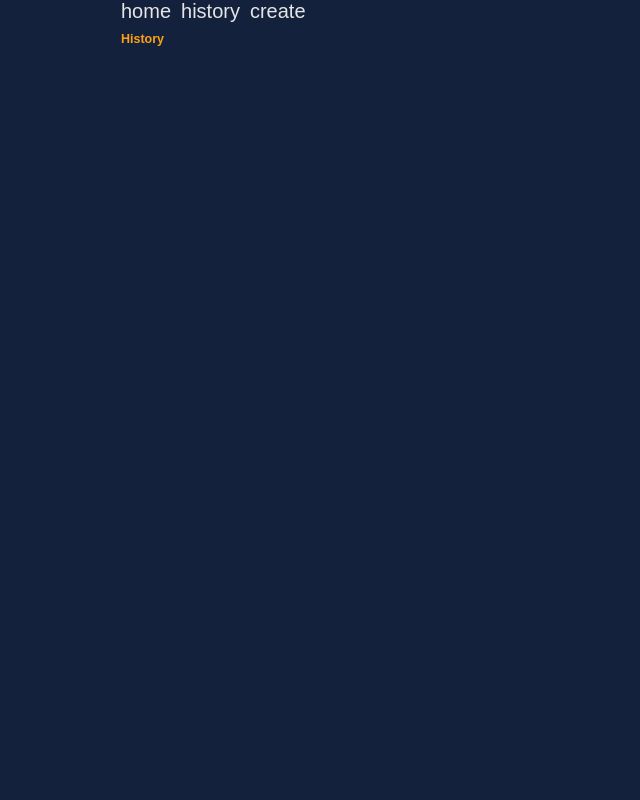
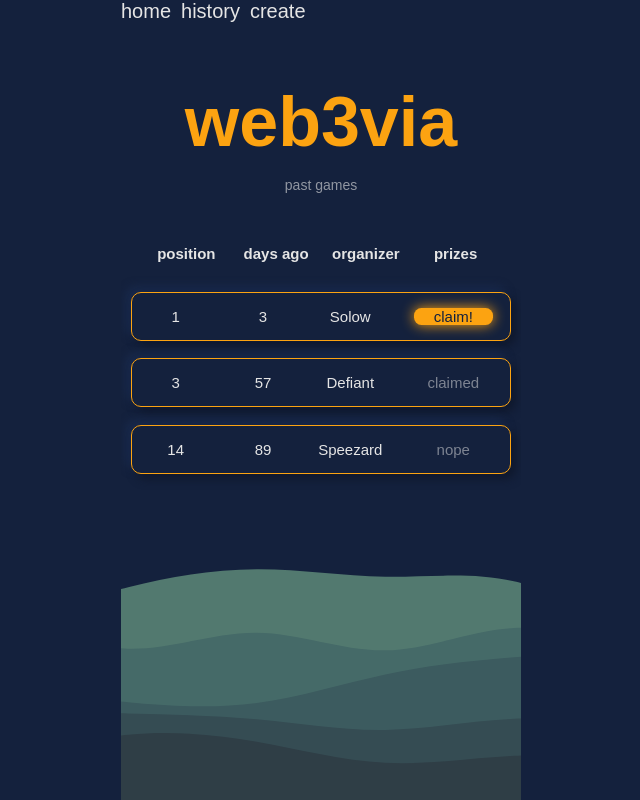
Before and after one commit to leonardoromero/web3via, a Next.js app: page /history in a window 1280 px wide. Shown: the whole page, without its empty margins (319-959 px from the left). Built offline with nearby package versions, Linux system fonts and the light colour scheme; a web font is replaced by a local one.

Commit message:
Add past games dashboard

```diff
--- a/src/app/history/history.module.scss
+++ b/src/app/history/history.module.scss
@@ -1 +1,79 @@
-@import '../styles/common.module.scss'
+@import '../styles/common.module.scss';
+
+.history {
+	background: url('../../../public//history.svg') bottom no-repeat;
+	height: 96vh;
+	display: flex;
+	flex-direction: column;
+	align-items: center;
+	color: $base-grey;
+
+	h1 {
+		@extend .heading-1;
+		margin: 5rem 0 1.5rem;
+	}
+
+	p {
+		font-size: 1.4rem;
+		opacity: 0.6;
+	}
+
+	.gamesList {
+		font-size: 1.5rem;
+		text-align: center;
+		width: 100%;
+		margin-top: 5rem;
+		width: 95%;
+
+		table {
+			width: 95%;
+			margin: 0 auto;
+
+			thead {
+				th {
+					padding-bottom: 1rem;
+					width: 25%;
+				}
+			}
+		}
+		.gameContainer {
+			display: flex;
+			align-items: center;
+			border: 1px solid $accent-orange;
+			border-radius: 1rem;
+			box-shadow: 5px 5px 10px #0f182d, -5px -5px 10px #192a4d;
+			margin: 1.75rem auto;
+			padding: 1.5rem 0;
+
+			.game {
+				display: grid;
+				width: 70%;
+				grid-template-columns: repeat(3, 33%);
+
+				div {
+					display: flex;
+					justify-content: center;
+				}
+			}
+			.gameCTA {
+				display: flex;
+				justify-content: center;
+				width: 30%;
+
+				button.claim {
+					all: unset;
+					background-color: $accent-orange;
+					color: $base-blue;
+					padding: 0 2rem;
+					border-radius: 0.75rem;
+					cursor: pointer;
+					box-shadow: 0px 0px 12.5px 0px $accent-orange;
+				}
+
+				.dimmed {
+					opacity: 0.5;
+				}
+			}
+		}
+	}
+}
--- a/src/app/history/page.tsx
+++ b/src/app/history/page.tsx
@@ -1,8 +1,69 @@
-import React from 'react'
+import React, { ReactElement } from 'react'
+import Link from 'next/link'
 import styles from './history.module.scss'
 
-const History = () => {
-	return <h1 className={styles.title}>History</h1>
+import history, { IGame } from '../../utils/history'
+
+const History = (): ReactElement => {
+	function dateDiffInDays(date: string): number {
+		const _MS_PER_DAY = 1000 * 60 * 60 * 24
+		const today = new Date()
+		const dayOfTheGame = new Date(date)
+
+		// Discard the time and time-zone information.
+		const utc1 = Date.UTC(
+			today.getFullYear(),
+			today.getMonth(),
+			today.getDate()
+		)
+		const utc2 = Date.UTC(
+			dayOfTheGame.getFullYear(),
+			dayOfTheGame.getMonth(),
+			dayOfTheGame.getDate()
+		)
+
+		return Math.floor((utc1 - utc2) / _MS_PER_DAY)
+	}
+
+	const getPrizesStatus = (game: IGame): ReactElement => {
+		if (game.prizesAlreadyClaimed)
+			return <td className={styles.dimmed}>claimed</td>
+		if (game.prizesToClaim)
+			return (
+				<td>
+					<button className={styles.claim}>claim!</button>
+				</td>
+			)
+		return <td className={styles.dimmed}>nope</td>
+	}
+	return (
+		<div className={styles.history}>
+			<h1>web3via</h1>
+			<p>past games</p>
+			<div className={styles.gamesList}>
+				<table>
+					<thead>
+						<tr>
+							<th>position</th>
+							<th>days ago</th>
+							<th>organizer</th>
+							<th>prizes</th>
+						</tr>
+					</thead>
+				</table>
+				{history.map((game) => (
+					<div key={game.date} className={styles.gameContainer}>
+						<Link href={`/history/${game.id}`} className={styles.game}>
+							<div>{game.position}</div>
+							<div>{dateDiffInDays(game.date)}</div>
+							<div>{game.organizer}</div>
+						</Link>
+						<div className={styles.gameCTA}>{getPrizesStatus(game)}</div>
+					</div>
+				))}
+			</div>
+		</div>
+	)
 }
 
 export default History
--- a/src/app/home.module.scss
+++ b/src/app/home.module.scss
@@ -1,7 +1,7 @@
 @import './styles/common.module.scss';
 
 .home {
-	color: white;
+	color: $base-grey;
 	height: 96vh;
 	background: url('../../public/home.svg') no-repeat bottom;
 	display: flex;
@@ -10,7 +10,7 @@
 
 	h1 {
 		@extend .heading-1;
-		margin: 15rem 0 3rem;
+		margin: 15rem 0 1.5rem;
 	}
 
 	p {
@@ -26,7 +26,7 @@
 		gap: 1rem;
 
 		.warning {
-			font-size:1.25rem;
+			font-size: 1.25rem;
 			text-align: center;
 		}
 
--- a/src/app/layout.tsx
+++ b/src/app/layout.tsx
@@ -1,4 +1,4 @@
-import React from 'react'
+import React, { ReactElement } from 'react'
 import Link from 'next/link'
 import { Marmelad, Cambay } from 'next/font/google'
 
@@ -42,7 +42,7 @@ export default function RootLayout({
 	children,
 }: {
 	children: React.ReactNode
-}) {
+}):ReactElement {
 	return (
 			<html lang="en" className={`${marmelad.variable} ${cambay.variable}`}>
 				<body>
--- a/src/app/play/[gameId]/page.tsx
+++ b/src/app/play/[gameId]/page.tsx
@@ -4,8 +4,7 @@ interface IGameProps {
 	}
 }
 
-const Game = ({ params }: IGameProps) => {
-	const { gameId } = params
+const Game = ({ params: { gameId } }: IGameProps) => {
 	return <div style={{ color: 'white' }}>{gameId}</div>
 }
 
--- /dev/null
+++ b/src/utils/history.ts
@@ -0,0 +1,115 @@
+interface IPrize {
+	position: number
+	prize: {
+		amount: number
+		unit: string
+	}
+}
+
+export interface IGame {
+	id: number
+	date: string
+	organizer: string
+	position: number
+	prizes: IPrize[]
+	prizesToClaim: boolean
+	prizesAlreadyClaimed: boolean
+}
+
+const history: IGame[] = [
+	{
+		id: 123456,
+		date: '03/28/2023',
+		organizer: 'Solow',
+		position: 1,
+		prizes: [
+			{
+				position: 1,
+				prize: {
+					amount: 10,
+					unit: 'eth',
+				},
+			},
+			{
+				position: 2,
+				prize: {
+					amount: 5,
+					unit: 'eth',
+				},
+			},
+			{
+				position: 3,
+				prize: {
+					amount: 1,
+					unit: 'eth',
+				},
+			},
+		],
+		prizesToClaim: true,
+		prizesAlreadyClaimed: false,
+	},
+	{
+		id: 234567,
+		date: '02/02/2023',
+		organizer: 'Defiant',
+		position: 3,
+		prizes: [
+			{
+				position: 1,
+				prize: {
+					amount: 10,
+					unit: 'eth',
+				},
+			},
+			{
+				position: 2,
+				prize: {
+					amount: 5,
+					unit: 'eth',
+				},
+			},
+			{
+				position: 3,
+				prize: {
+					amount: 1,
+					unit: 'eth',
+				},
+			},
+		],
+		prizesToClaim: false,
+		prizesAlreadyClaimed: true,
+	},
+	{
+		id: 345678,
+		date: '01/01/2023',
+		organizer: 'Speezard',
+		position: 14,
+		prizes: [
+			{
+				position: 1,
+				prize: {
+					amount: 10,
+					unit: 'eth',
+				},
+			},
+			{
+				position: 2,
+				prize: {
+					amount: 5,
+					unit: 'eth',
+				},
+			},
+			{
+				position: 3,
+				prize: {
+					amount: 1,
+					unit: 'eth',
+				},
+			},
+		],
+		prizesToClaim: false,
+		prizesAlreadyClaimed: false,
+	},
+]
+
+export default history
```
Also changed, not shown: src/app/history/[gameId]/page.tsx (added, +12 -0 lines), src/app/page.tsx (+4 -4 lines), public/history.svg (added).
